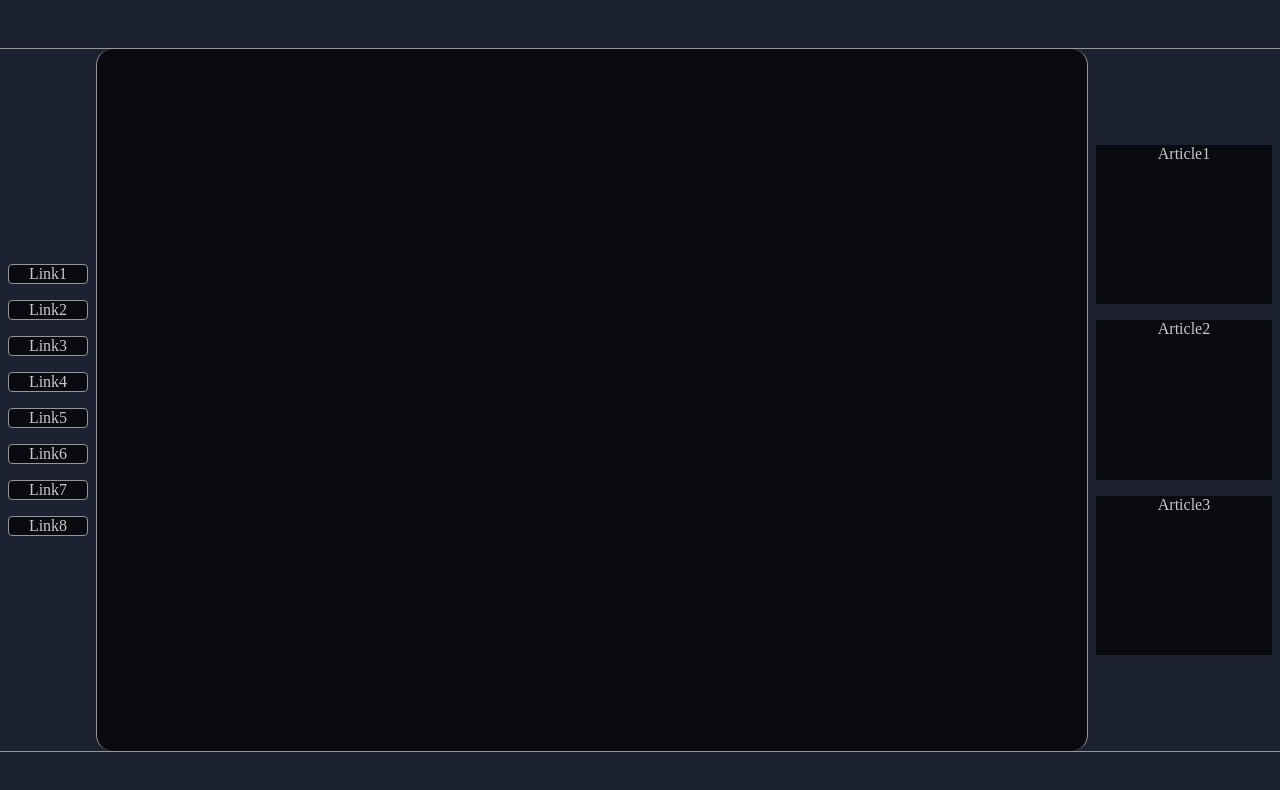
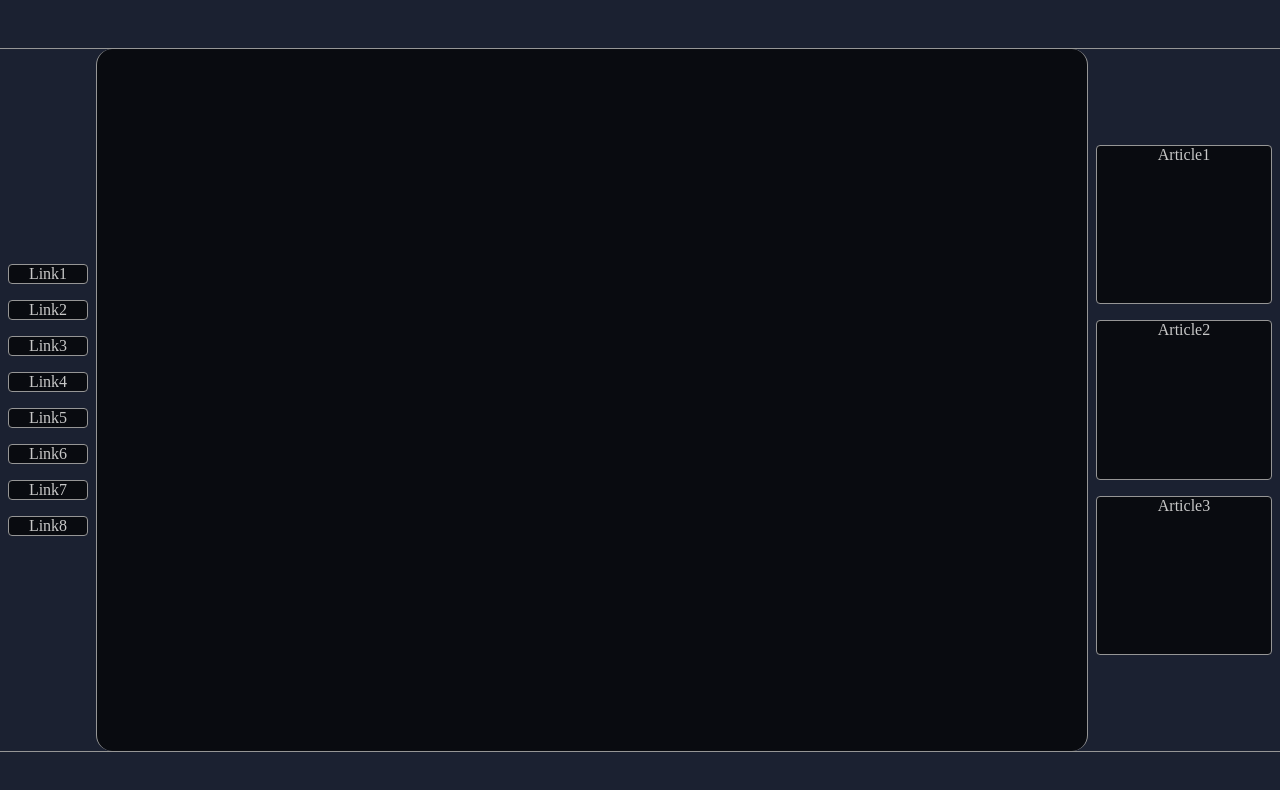
Before and after one commit to Elton47/ResponsiveFlex, a plain HTML site: page index.html in a window 1280 px wide. Drawn offline with Linux system fonts and the light colour scheme.

Commit message:
Added article border and border-radius

```diff
--- a/sass/style.scss
+++ b/sass/style.scss
@@ -70,6 +70,8 @@ main {
           flex: 1;
           margin: .5rem;
           background-color: $background-color;
+          border: $light-thin-border;
+          border-radius: .25rem;
           display: inherit;
           justify-content: center;
         }
```
Also changed, not shown: css/style.min.css.
